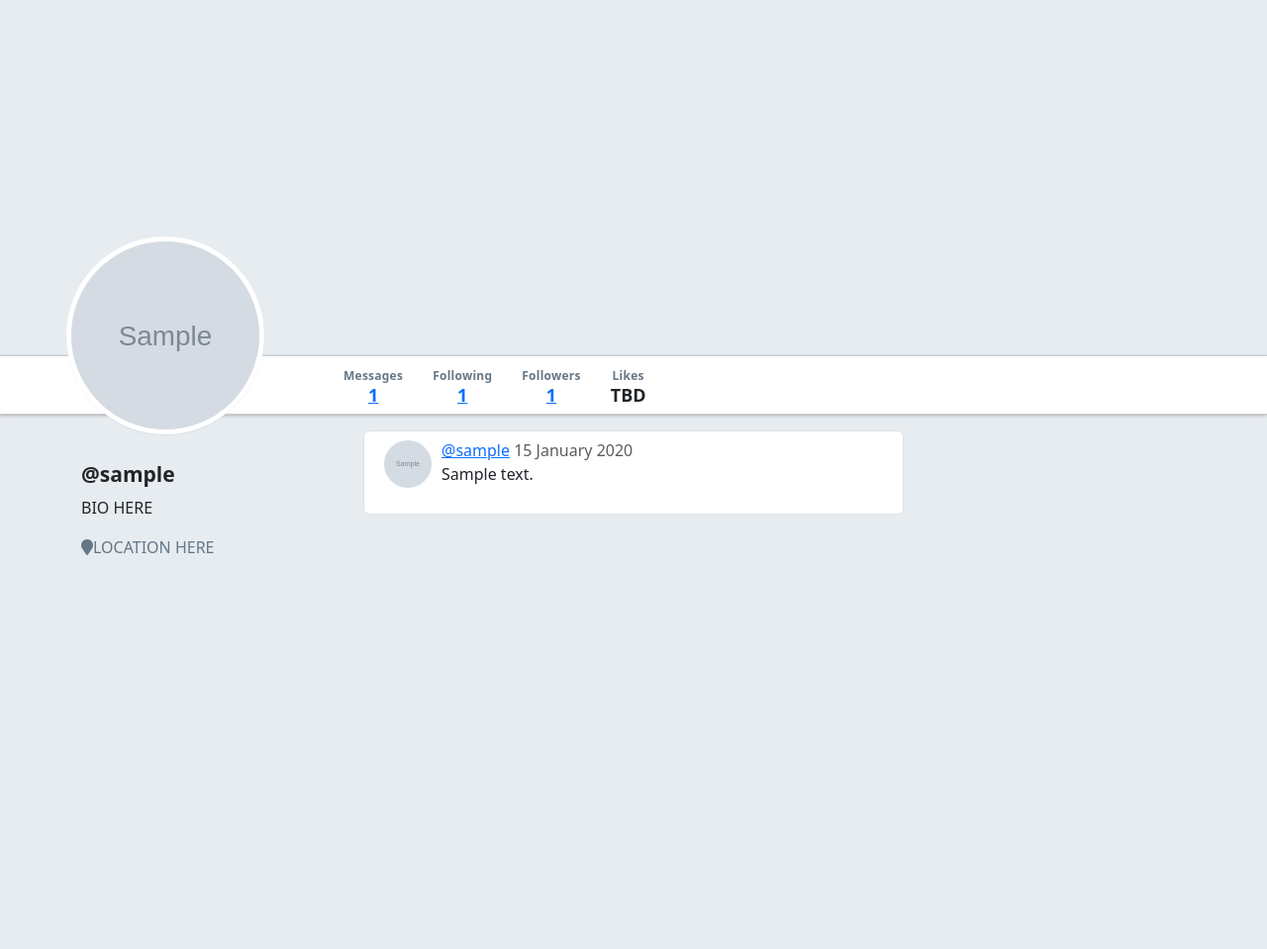
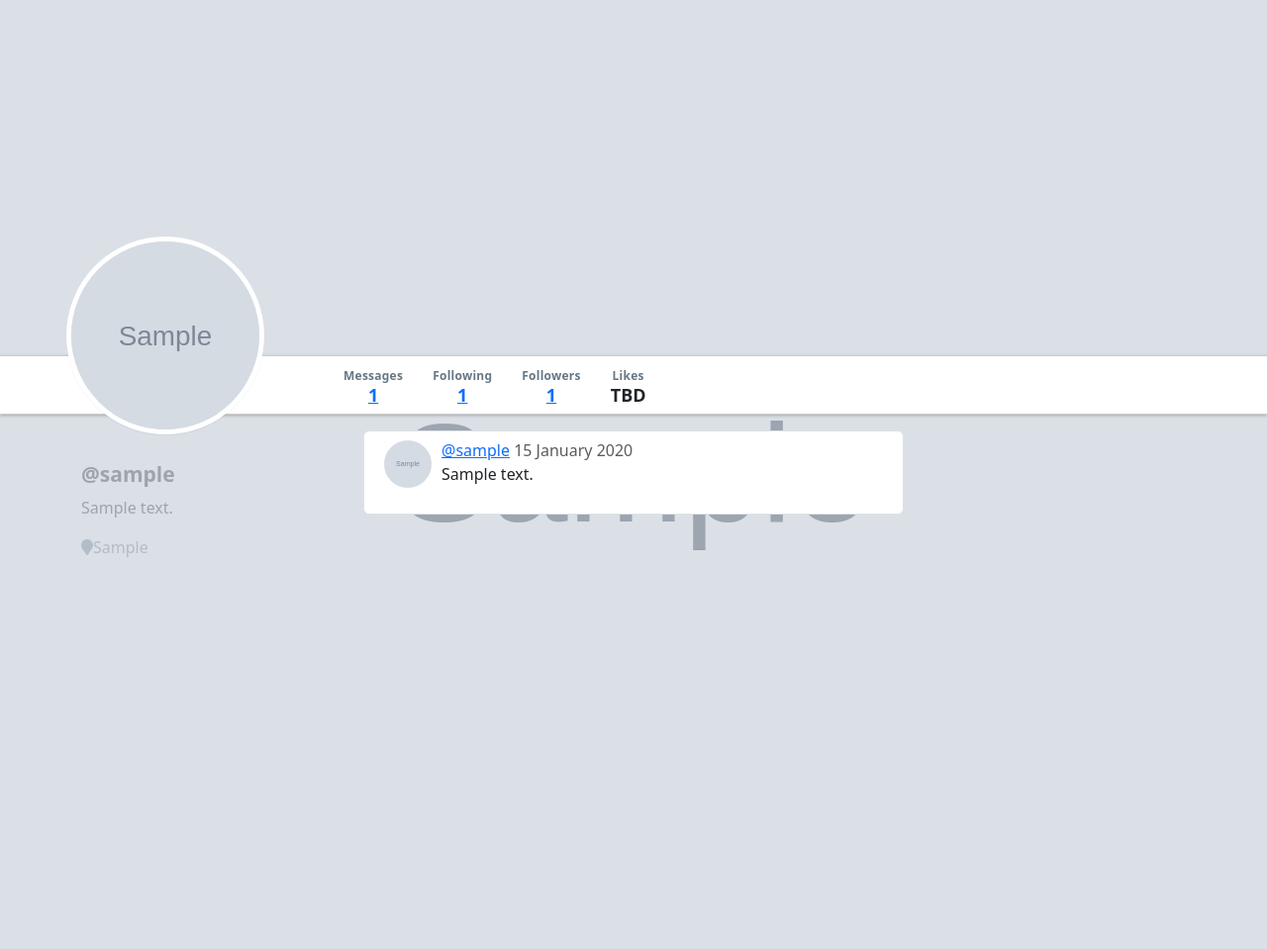
Before and after one commit to KKTTAAII/twitter-clone, a Flask app: page /users/1 in a window 1280 px wide. Shown: the part 47-1006 px from the top of the page at 99% size. Before the commit the page ends 608 px from the top, so only its background shows below. Run offline with Flask 2, Linux system fonts and the light colour scheme; tables that the repository leaves empty hold one stand-in row (values such as "Sample post"); grey boxes marked "Sample" are stand-in pictures; some libraries are stand-ins or nearby versions.

Commit message:
add bio, location, header img to the user page

```diff
--- a/templates/users/detail.html
+++ b/templates/users/detail.html
@@ -2,7 +2,9 @@
 
 {% block content %}
 
-<div id="warbler-hero" class="full-width"></div>
+<div id="warbler-hero" class="full-width">
+  <img src="{{ user.header_image_url}}" alt="Background picture for {{ user.username }}" class="full-width">
+</div>
 <img src="{{ user.image_url }}" alt="Image for {{ user.username }}" id="profile-avatar">
 <div class="row full-width">
   <div class="container">
@@ -58,8 +60,17 @@
 <div class="row">
   <div class="col-sm-3">
     <h4 id="sidebar-username">@{{ user.username }}</h4>
-    <p>BIO HERE</p>
-    <p class="user-location"><span class="fa fa-map-marker"></span>LOCATION HERE</p>
+    {%if user.bio%}
+    <p>{{ user.bio }}</p>
+    {%else%}
+    <p>Bio</p>
+    {%endif%}
+
+    {%if user.location%}
+    <p class="user-location"><span class="fa fa-map-marker"></span>{{ user.location }}</p>
+    {%else%}
+    <p class="user-location"><span class="fa fa-map-marker"></span>Location</p>
+    {%endif%}
   </div>
 
   {% block user_details %}
```
